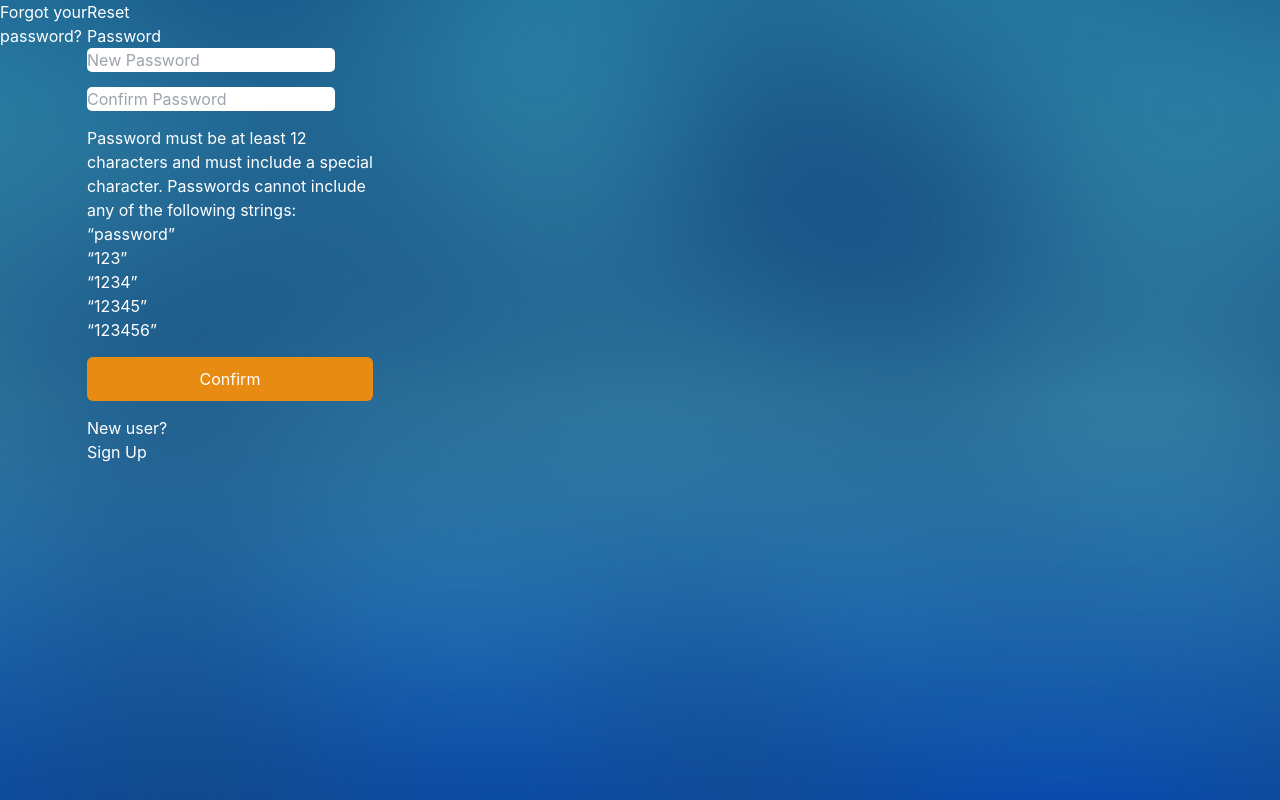
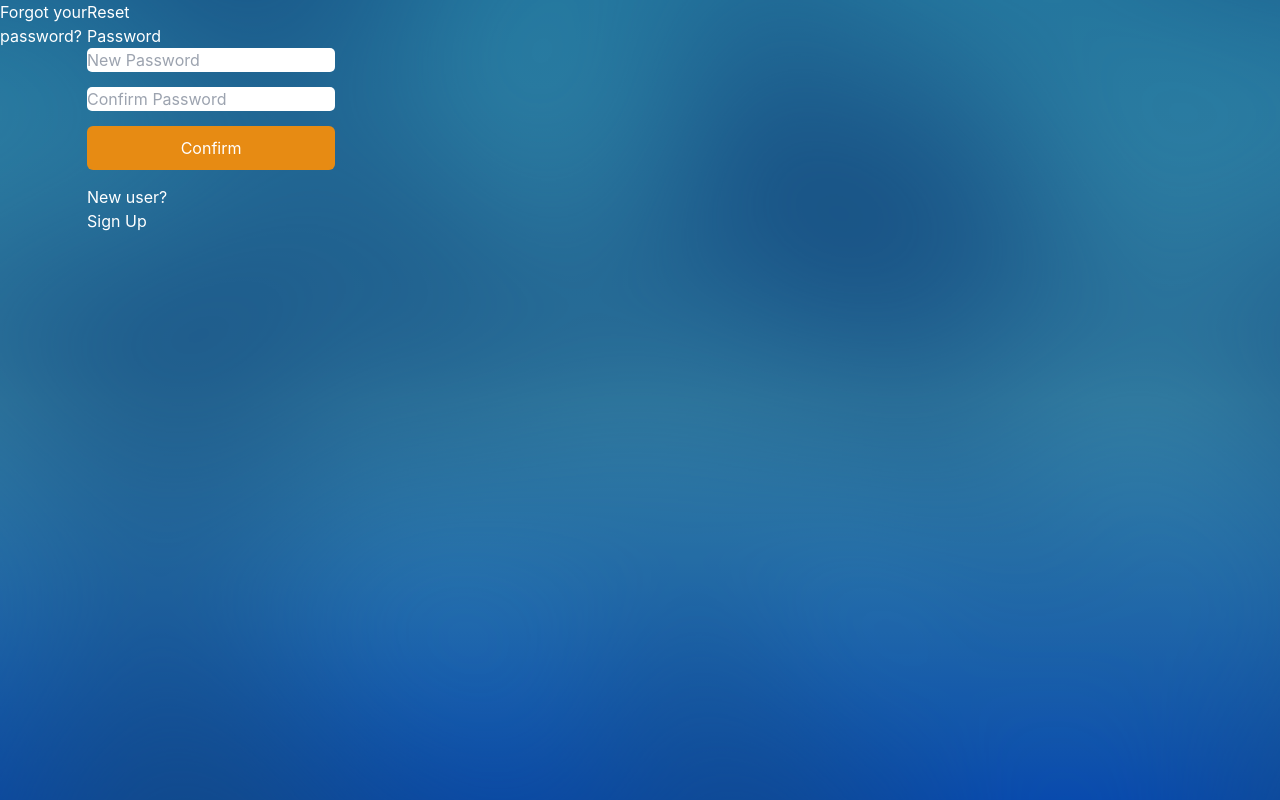
Before and after one commit to Sillor/timewise-client, a React (Vite) app: page / in a window 1280 px wide. Built offline with nearby package versions, Linux system fonts and the light colour scheme.

Commit message:
fix password requirements rendering

```diff
--- a/src/components/ConfirmPasswordReset.jsx
+++ b/src/components/ConfirmPasswordReset.jsx
@@ -24,6 +24,26 @@ function ConfirmPasswordReset() {
         return true;
     };
 
+    const displayPasswordWarning = () => {
+        if (password && !isPasswordValid()) {
+            return (
+                <div className="password-warning">
+                    <p className="password-req text-red-500 mb-3 leading-5">
+                        Password must be at least 12<br /> characters and must include a special<br /> character.
+                        Passwords cannot include<br /> any of the following strings:<br />
+                    </p>
+                    <ul className="list-disc list-inside mb-3 text-red-500 leading-5">
+                        <li>“password”</li>
+                        <li>“123”</li>
+                        <li>“1234”</li>
+                        <li>“12345”</li>
+                        <li>“123456”</li>
+                    </ul>
+                </div>
+            );
+        }
+    };
+
     return (
         <div className="app flex justify-center items-center h-screen">
             <h1 className="text-7xl">Forgot your<br /> password?</h1>
@@ -47,21 +67,7 @@ function ConfirmPasswordReset() {
                             className="password-input p-2 w-full h-9"
                         />
                     </label>
-                    {isPasswordValid() ? null : (
-                        <div>
-                            <p className="password-req text-red-500 mb-3 leading-5">
-                                Password must be at least 12<br /> characters and must include a special<br /> character.
-                                Passwords cannot include<br /> any of the following strings:<br />
-                            </p>
-                            <ul className="list-disc list-inside mb-3 text-red-500 leading-5">
-                                <li>“password”</li>
-                                <li>“123”</li>
-                                <li>“1234”</li>
-                                <li>“12345”</li>
-                                <li>“123456”</li>
-                            </ul>
-                        </div>
-                    )}
+                    {displayPasswordWarning()}
                     <button type="submit" className="submit-button w-45">Confirm</button>
                     <div className="flex justify-center">
                         <h5>New user?</h5>
```
